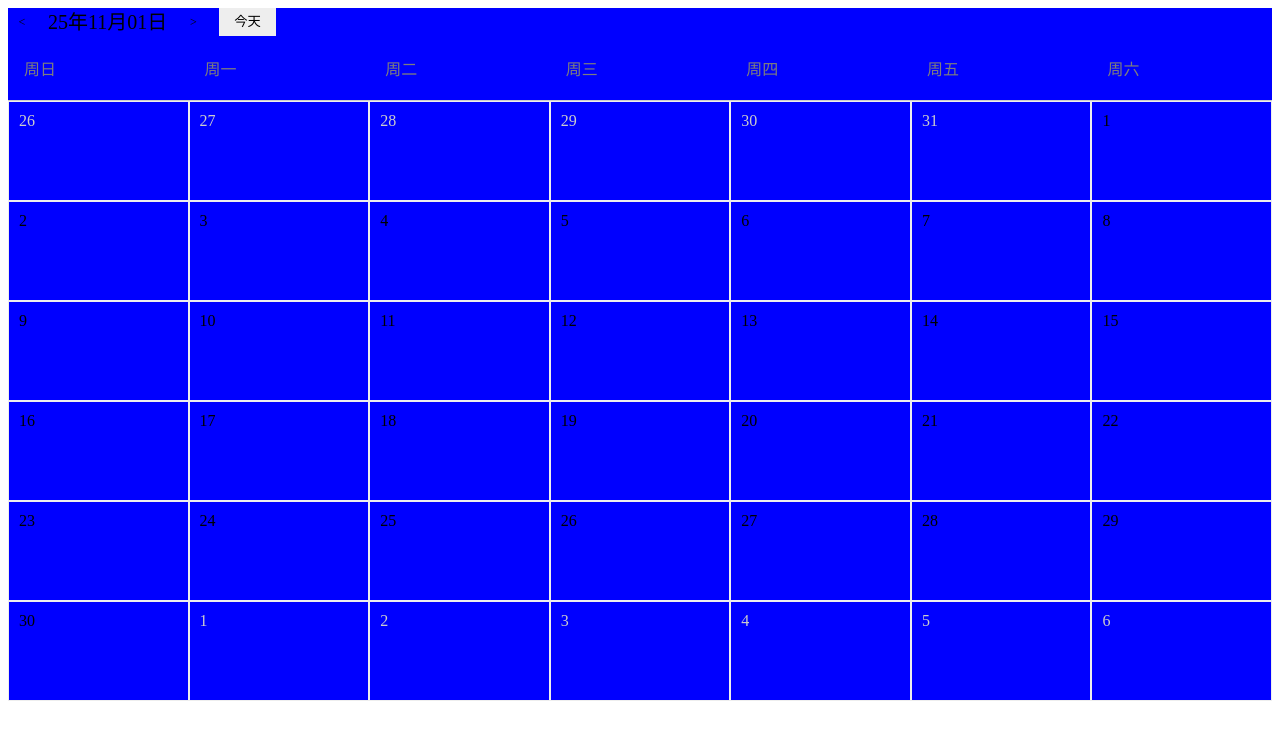
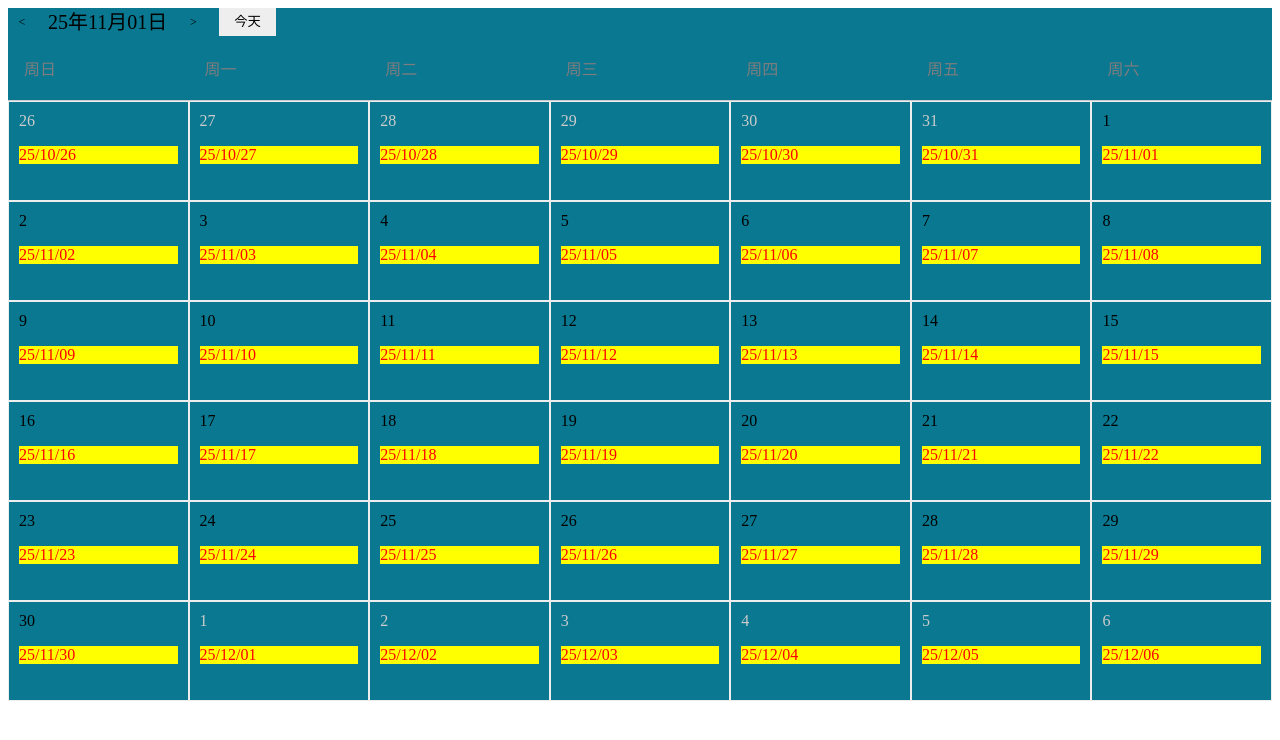
Before and after one commit to huzhiwu1/react-pro-practice, a React (Vite) app: page / in a window 1280 px wide. Shown: the top 740 px of the page. Built offline with nearby package versions, Linux system fonts and the light colour scheme.

Commit message:
feat(calendar): 新增dateRender和dateInnerContent用于用于自定义渲染日期单元格与日期单元格内除日期外空余地方的内容

```diff
--- a/src/Calendar/components/MonthCalendar/index.scss
+++ b/src/Calendar/components/MonthCalendar/index.scss
@@ -19,10 +19,14 @@
       .calendar-month-body-cell {
         flex: 1;
         border: 1px solid #eee;
-        padding: 10px;
+        // padding: 10px;
         color: #ccc;
+        overflow: hidden;
         &.current-month {
           color: #000;
+        }
+        &-date {
+          padding: 10px;
         }
       }
     }
--- a/src/Calendar/components/MonthCalendar/index.tsx
+++ b/src/Calendar/components/MonthCalendar/index.tsx
@@ -1,9 +1,11 @@
-import type { FC } from "react";
+import type { FC, ReactNode } from "react";
 import type { Dayjs } from "dayjs";
 import "./index.scss";
 
 export interface MonthCalendarProps {
   value: Dayjs;
+  dateRender?: (date: Dayjs) => ReactNode;
+  dateInnerContent?: (date: Dayjs) => ReactNode;
 }
 
 /**
@@ -42,7 +44,11 @@ function getAllDays(value: Dayjs): IDayInfo[] {
   return daysInfo;
 }
 
-function renderDays(daysInfo: IDayInfo[]) {
+function renderDays(
+  daysInfo: IDayInfo[],
+  dateRender: MonthCalendarProps["dateRender"],
+  dateInnerContent: MonthCalendarProps["dateInnerContent"]
+) {
   const rows = [];
   // 6行 7列
   for (let i = 0; i < 6; i++) {
@@ -55,7 +61,18 @@ function renderDays(daysInfo: IDayInfo[]) {
             item.isCurrentMonth ? "current-month" : ""
           }`}
         >
-          {item.date.date()}
+          {dateRender ? (
+            dateRender(item.date)
+          ) : (
+            <div className="calendar-month-body-cell-date">
+              <div className="calendar-month-body-cell-date-value">
+                {item.date.date()}
+              </div>
+              <div className="calendar-month-body-cell-date-content">
+                {dateInnerContent?.(item.date)}
+              </div>
+            </div>
+          )}
         </div>
       );
     }
@@ -73,11 +90,12 @@ function renderWeekDays() {
   });
 }
 const MonthCalendar: FC<MonthCalendarProps> = (props) => {
+  const { dateRender, dateInnerContent } = props;
   return (
     <div className="calendar-month-container">
       <div className="calendar-week-container">{renderWeekDays()}</div>
       <div className="calendar-month-body">
-        {renderDays(getAllDays(props.value))}
+        {renderDays(getAllDays(props.value), dateRender, dateInnerContent)}
       </div>
     </div>
   );
--- a/src/Calendar/index.tsx
+++ b/src/Calendar/index.tsx
@@ -1,11 +1,13 @@
 import DayJS from "dayjs";
 import type { Dayjs } from "dayjs";
 import type { CSSProperties } from "react";
+import type { MonthCalendarProps } from "./components/MonthCalendar";
 import cs from "classnames";
+
 import MonthCalendar from "./components/MonthCalendar";
 import Header from "./components/Header";
 
-export interface CalendarProps {
+export interface CalendarProps extends MonthCalendarProps {
   value: Dayjs;
   style?: CSSProperties;
   className?: string | string[];
@@ -25,8 +27,21 @@ function App() {
     <div>
       <Calendar
         className={"test_calendar_className"}
-        style={{ background: "blue" }}
+        style={{ background: "#097890" }}
         value={DayJS("2025-11-1")}
+        // dateRender={(date) => (
+        //   <div
+        //     className="dateRender"
+        //     style={{ background: "red", height: "500px" }}
+        //   >
+        //     {date.format("YY年MM月DD日")}
+        //   </div>
+        // )}
+        dateInnerContent={(date) => (
+          <div style={{ background: "yellow" }}>
+            <p style={{ color: "red" }}>{date.format("YY/MM/DD")}</p>
+          </div>
+        )}
       />
     </div>
   );
```
